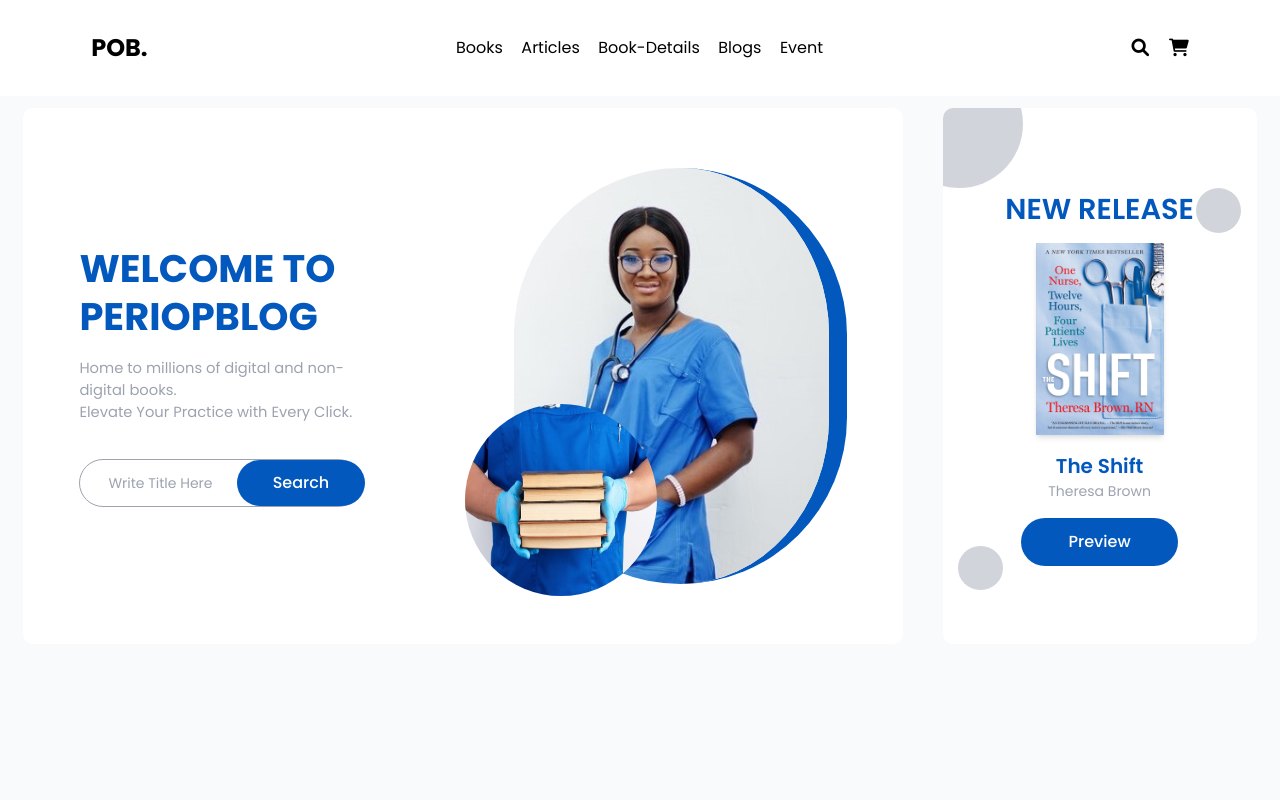
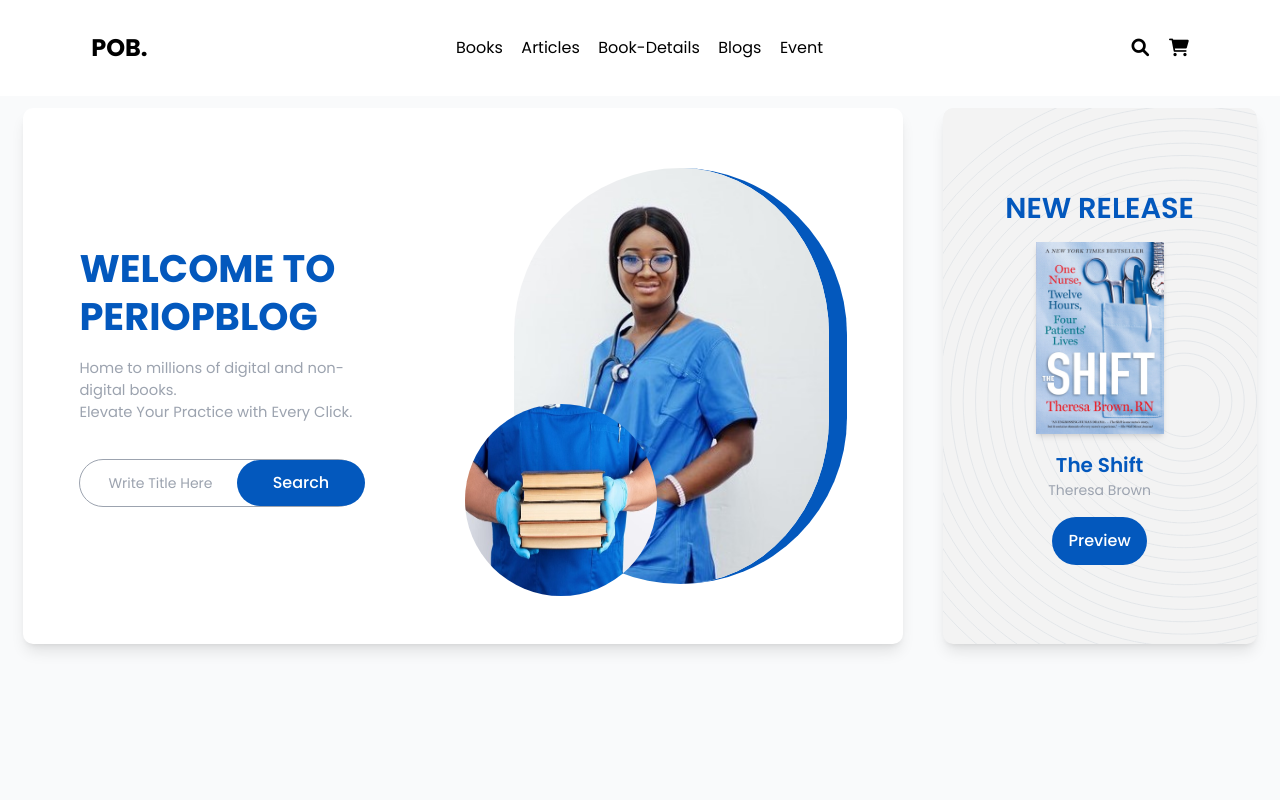
Before and after one commit to davidfayanju1/PeriOpBlog, a React (Vite) app: page / in a window 1280 px wide. Shown: the top 800 px of the page. Built offline with nearby package versions, Linux system fonts and the light colour scheme.

Commit message:
Hero section of the design

```diff
--- a/src/components/modules/home/HomeComp.tsx
+++ b/src/components/modules/home/HomeComp.tsx
@@ -4,7 +4,7 @@ const HomeComp = () => {
   return (
     <div className="bg-gray-50 min-h-screen">
       <div className="item-container md:h-[35rem] h-[69rem] flex items-center md:flex-row flex-col justify-center gap-10 p-3 w-full">
-        <section className="section_container flex items-center justify-between overflow-hidden md:px-[3.5rem] md:py-[3rem] h-full bg-white rounded-[10px] md:w-[70%] w-full">
+        <section className="section_container flex items-center justify-between overflow-hidden md:px-[3.5rem] md:py-[3rem] h-full bg-white shadow-lg rounded-[10px] md:w-[70%] w-full">
           <div className="mobile_image_container md:hidden relative block h-full w-full">
             <div className="bg-[#000000]/25 z-10 h-full w-full absolute top-0 left-0 right-0 bottom-0"></div>
             <img
@@ -73,10 +73,11 @@ const HomeComp = () => {
             />
           </div>
         </section>
-        <section className="h-full relative bg-white md:w-[25%] w-full rounded-[10px] overflow-hidden">
-          <div className="bubble rounded-full bg-gray-300 h-[8rem] w-[8rem] ml-[-3rem] mt-[-3rem]"></div>
-          <div className="bubble absolute right-[5%] rounded-full bg-gray-300 h-[2.8rem] w-[2.8rem]"></div>
-          <div className="book_container">
+        <section className="h-full relative bg-[#F3F3F3] shadow-lg md:w-[25%] w-full rounded-[10px] overflow-hidden flex items-center justify-center">
+          <div className="item_container h-[50rem] w-[40rem] absolute z-0 top-[-20%] left-[-25%] right-0 flex items-center justify-center">
+            <img src="/icons/circles.svg" alt="" className="w-full h-full" />
+          </div>
+          <div className="book_container relative z-50000">
             <h1 className="poppins-semibold mb-3 text-[#0358BD] text-center text-[1.8rem]">
               NEW RELEASE
             </h1>
@@ -101,7 +102,6 @@ const HomeComp = () => {
                 onPress={() => console.log("Ok")}
               />
             </div>
-            <div className="bubble absolute bottom-[10%] left-[5%] rounded-full bg-gray-300 h-[2.8rem] w-[2.8rem]"></div>
           </div>
         </section>
       </div>
```
Also changed, not shown: public/icons/circles.svg (added).
